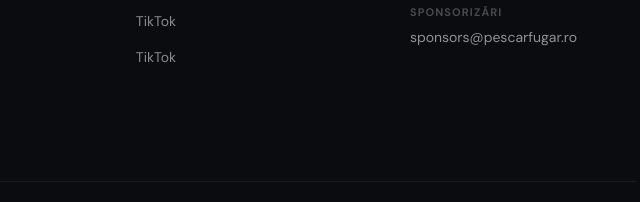
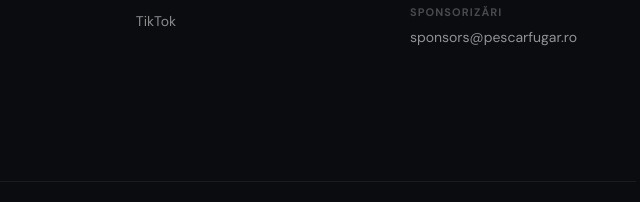
Before and after one commit to LeBandidos/PF-TestSite, a plain HTML site: page index.html in a window 1280 px wide. Shown: the part 4861-5063 px from the top of the page, 596-1236 px from the left. Drawn offline with nearby package versions, Linux system fonts and the light colour scheme.

Commit message:
Remove duplicate TikTok link

```diff
--- a/index.html
+++ b/index.html
@@ -1241,7 +1241,6 @@
         <li><a href="#">Facebook</a></li>
         <li><a href="https://www.instagram.com/pescarfugar/">Instagram</a></li>
         <li><a href="#">TikTok</a></li>
-        <li><a href="#">TikTok</a></li>
       </ul>
     </div>
     <div>
```
